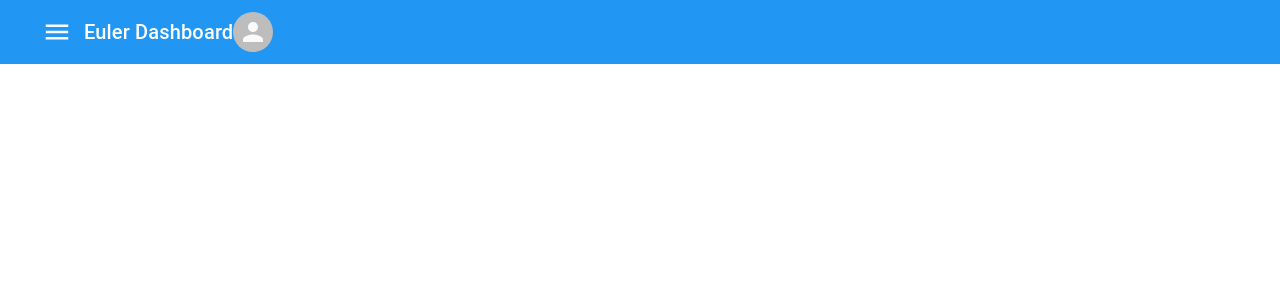
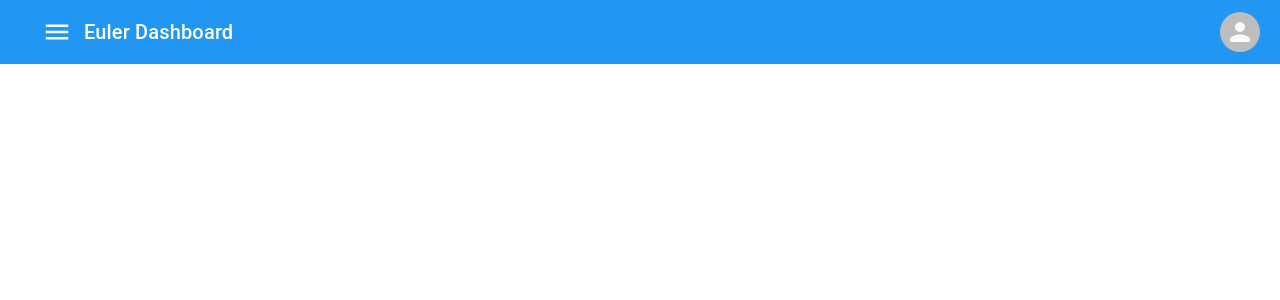
Before and after one commit to eulerreisf/eulerdash, a React (Create React App) app: page / in a window 1280 px wide. Shown: the top 300 px of the page. Built offline with nearby package versions, Linux system fonts and the light colour scheme.

Commit message:
alinhando avatar

```diff
--- a/src/Components/Dashboard/Header/Header.js
+++ b/src/Components/Dashboard/Header/Header.js
@@ -16,7 +16,9 @@ export const Header = ({ classes }) => (
 		<Typography variant='h6' className={classes.typography}>
 			Euler Dashboard
 		</Typography>
-		<UserAvatar />
+		<div className={classes.userAvatar}>
+			<UserAvatar />
+		</div>
 	</div>
 );
 
--- a/src/Components/Dashboard/Header/styles.js
+++ b/src/Components/Dashboard/Header/styles.js
@@ -9,5 +9,9 @@ export const styles = {
 	typography: {
 		color: 'white',
 		size: 20
+	},
+	userAvatar:{
+	 marginLeft: 'auto',
+	 marginRight: '20px'
 	}
 };
```
